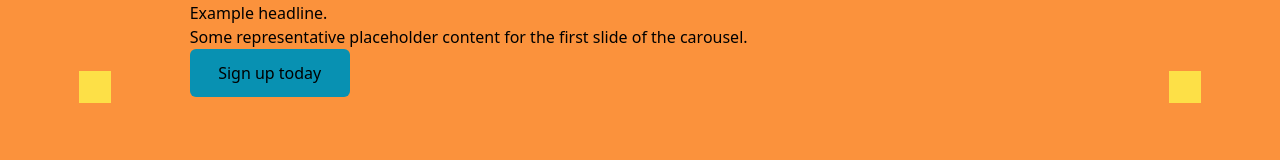
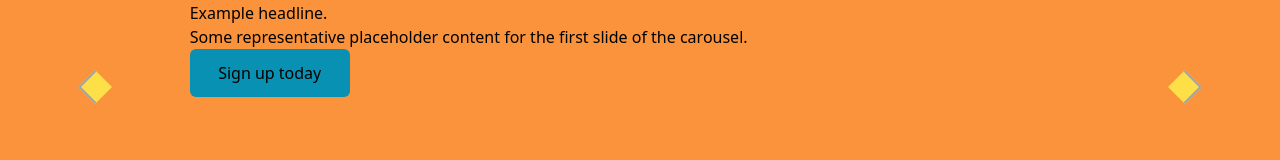
Before and after one commit to Juliangasa/carousel_tailwind_outlined, a plain HTML site: page index.html in a window 1280 px wide. Shown: the part 225-385 px from the top of the page. Drawn offline with nearby package versions, Linux system fonts and the light colour scheme.

Commit message:
project taken up

```diff
--- a/index.html
+++ b/index.html
@@ -26,7 +26,7 @@
 </body>
 <section class="w-full h-[512px] bg-green-500 flex justify-between items-center">
     <div class="w-56 h-full bg-orange-400 flex justify-center items-center">
-        <div class="w-8 h-8 bg-yellow-300"></div>
+        <div class="w-6 h-6 bg-yellow-300 rotate-45 border-solid border-b-2 border-l-2 border-zinc-400"></div>
     </div>
     <div class="w-[1063.45px] h-[211.6px] bg-orange-400 py-5">
         <h1>Example headline.</h1>
@@ -34,7 +34,7 @@
         <button class="w-40 h-12 bg-cyan-600 rounded-md">Sign up today</button>
     </div>
     <div class="w-56 h-full bg-orange-400 flex justify-center items-center">
-        <div class="w-8 h-8 bg-yellow-300"></div>
+        <div class="w-6 h-6 bg-yellow-300 rotate-45 border-solid border-t-2 border-r-2 border-zinc-400"></div>
     </div>
 </section>
 </html>
```
